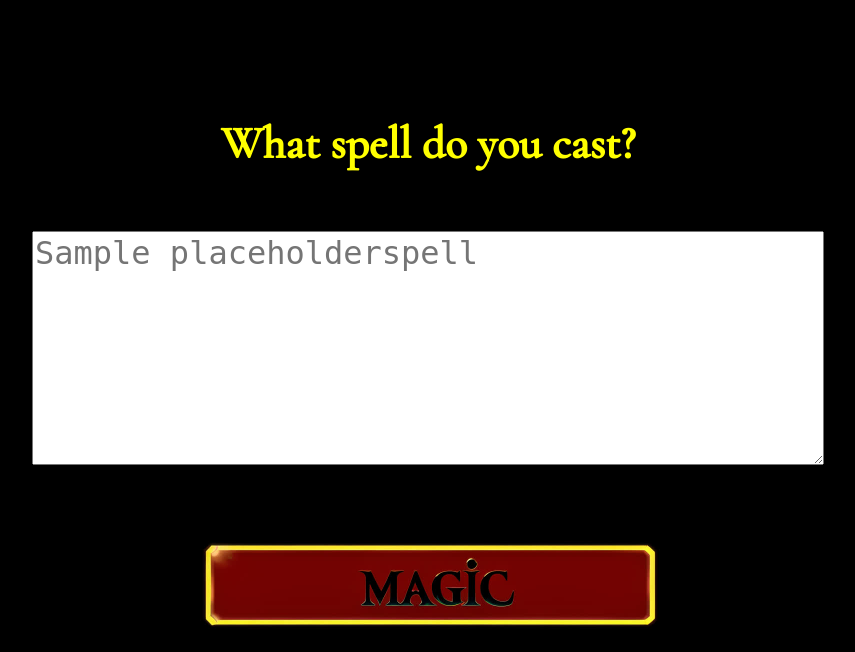
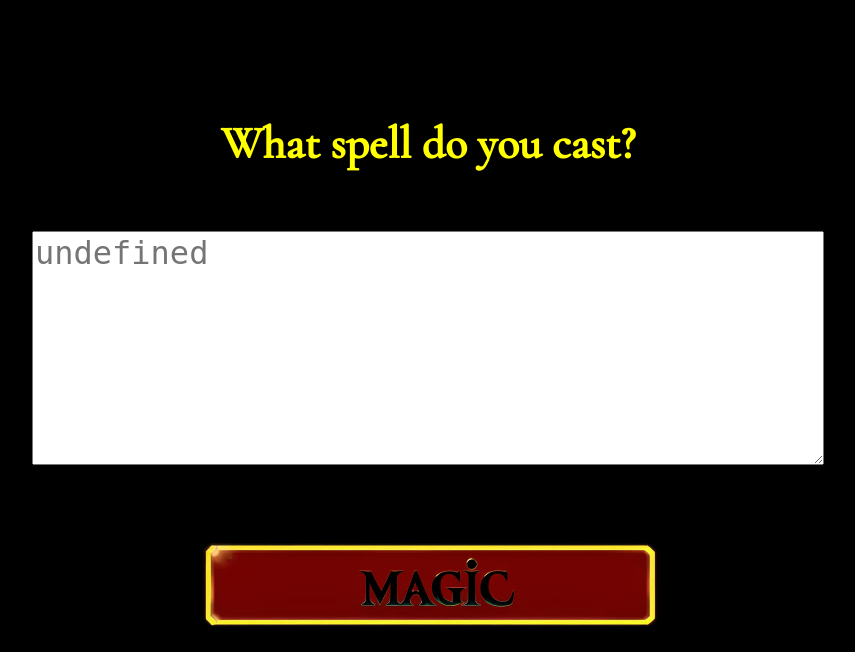
Before and after one commit to lwneal/wizardbattle, a Flask app: template templates/battlebegin.html in a window 1280 px wide. Shown: the part 294-946 px from the top of the page, without its empty margins (212-1067 px from the left). Run offline with Flask 3, Linux system fonts and the light colour scheme; the template is opened without the code that fills it: most values are stand-ins (such as "Sample title", 1, 10 or a date in 2020).

Commit message:
Commit old hotfix update to UI

```diff
--- a/server.py
+++ b/server.py
@@ -18,8 +18,8 @@
 @app.route("/battlebegin")
 def begin_battle():
     name = flask.request.args.get('wizard') or wizards.get_random_wizard()
-    placeholderspell = wizards.get_random_magic_spell()
-    return render_template('battlebegin.html', name=name, placeholderspell=placeholderspell)
+    placeholderspells = [wizards.get_random_magic_spell() for _ in range(10)]
+    return render_template('battlebegin.html', name=name, placeholderspells=placeholderspells)
 
 @app.route("/round1", methods=['GET', 'POST'])
 def start_wizard_battle():
--- a/templates/battlebegin.html
+++ b/templates/battlebegin.html
@@ -11,7 +11,7 @@
     <h4>What spell do you cast?</h4>
     <form id="spellForm" method="POST" action="/round1" style="display:flex; justify-content:center; flex-direction:column;">
         <input type="hidden" name="name" value="{{name}}">
-        <textarea id="spellInput" name="text" rows="6" cols="40" placeholder="{{placeholderspell}}" style="font-size: 32px"></textarea>
+        <textarea id="spellInput" name="text" rows="6" cols="40" placeholder="" style="font-size: 32px"></textarea>
         <br/>
         <button type="submit" id="submitBtn" style="border: none; background: none; cursor: pointer;">
             <img id="buttonImg" src="static/button-magic-01.jpg" height="128px" width="512px">
@@ -21,6 +21,8 @@
     <video playsinline autoplay muted loop src="static/magic_beams.mp4" type="video/mp4" style="width: 100vw; height:auto; margin: 0; margin-top:512px; padding: 0px;">
     </video>
     <script>
+
+// Update the countdown timer
 var countdown = setInterval(function() {
     var timer = document.getElementById('timerseconds');
     timer.innerHTML = timer.innerHTML - 1;
@@ -33,11 +35,23 @@
     }
 }, 1000);
 
+
+// Handle the mouseover shiny button
 var buttonImg = document.getElementById('buttonImg');
 buttonImg.addEventListener('mouseover', function(){buttonImg.src = 'static/button-magic-02.jpg'});
 buttonImg.addEventListener('mouseout', function(){buttonImg.src = 'static/button-magic-01.jpg'});
 buttonImg.addEventListener('touchstart', function(){buttonImg.src = 'static/button-magic-02.jpg'});
 buttonImg.addEventListener('touchend', function(){buttonImg.src = 'static/button-magic-01.jpg'});
+
+
+// Update the placeholder
+var placeholderspells = JSON.parse('{{placeholderspells | tojson | safe}}');
+function updatePlaceholder() {
+    var index = Math.floor(Math.random() * placeholderspells.length);
+    document.getElementById('spellInput').placeholder = placeholderspells[index];
+}
+updatePlaceholder();
+setInterval(updatePlaceholder, 900);
     </script>
 </body>
 </html>
```
Lines whose indentation alone changed are shown as unchanged.
